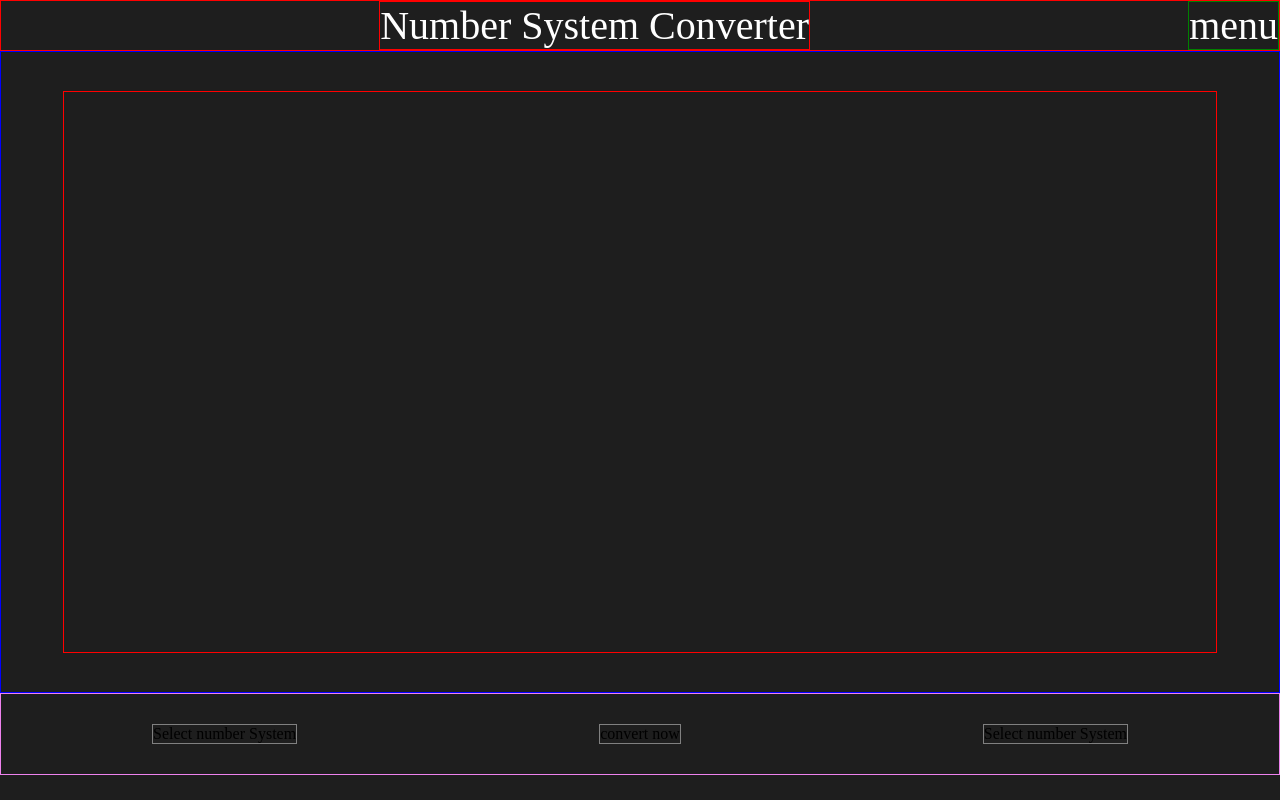
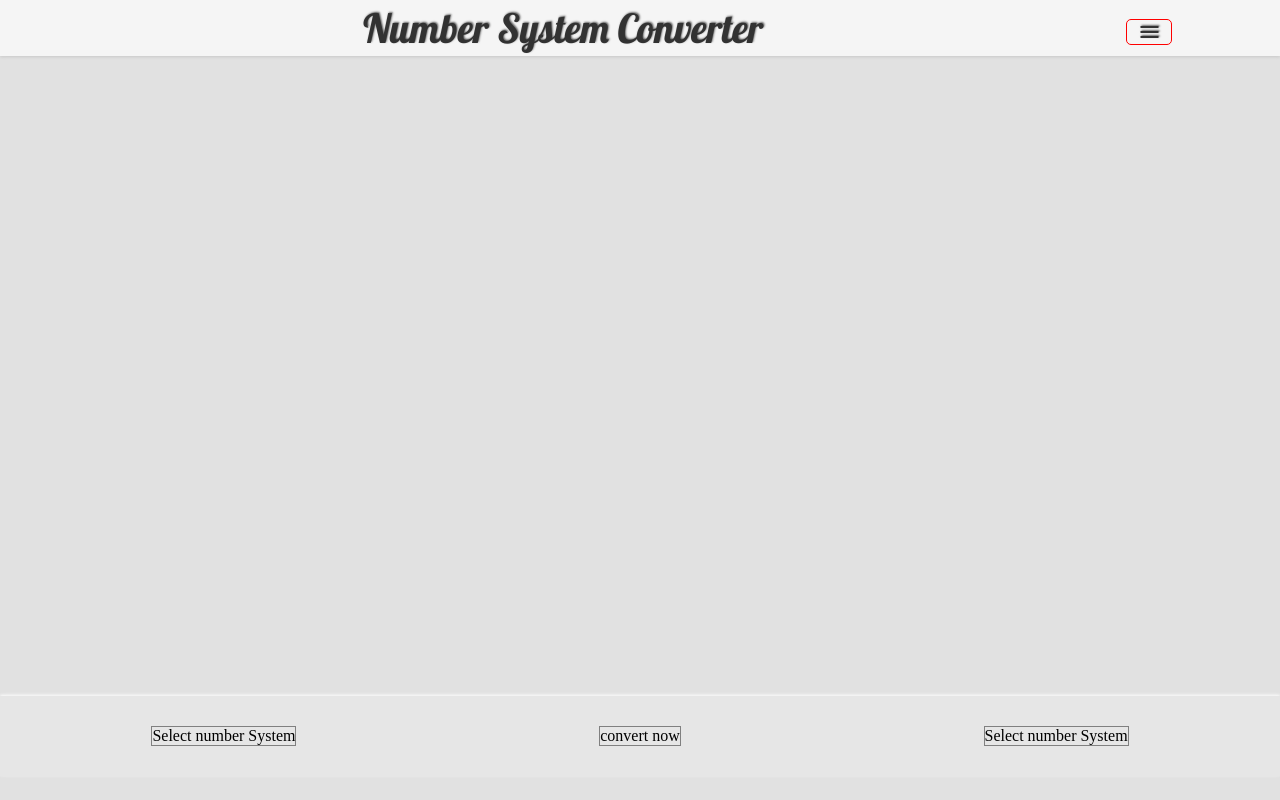
Before and after one commit to Jeruzael/number-sytem-converter, a website: page index.html in a window 1280 px wide. Drawn offline with Linux system fonts and the light colour scheme; a web font is replaced by a local one.

Commit message:
module added

```diff
--- a/css/Converter.css
+++ b/css/Converter.css
@@ -1,3 +1,8 @@
+
+
+
+/*----------------------------------------------------------------------------------------------------------------------------------------*/
+
 * {
 	margin: 0;
 	padding: 0;
@@ -12,30 +17,49 @@ body {
 	flex-direction: column;
 	width: 100%;
 	height: 100vh;
-	background-color: rgb(30, 30, 30);
+	background-color: rgb(225, 225, 225);
 	//position: absolute;
 }
 
 #header {
+	background-color: rgb(245, 245, 245);
+	box-shadow: 0px 1px 3px rgb(200, 200, 200);
 	font-size: 5vmin;
-	color: white;
-	border: 1px solid red;
+	color: rgb(50, 50, 50);
+	//border: 1px solid red;
 	display: flex;
 	flex-direction: row;
 	justify-content: space-between;
+	height: 7vh;
+	font-family: Estonia, cursive;
+	font-family: lobster, cursive;
+	text-shadow: 1px -1px 2px rgb(100, 100, 100);
 }
 
 #titleHeader {
-	border: 1px solid red;
+	//border: 1px solid red;
 	margin: auto;
+
 }
 
-#menu {
-	border: 1px solid green;
+#menux {
+	//border: 1px solid green;
+	width: 12vw;
+	margin-top: 0.5vh;
+
+}
+
+#menux span{
+	border: 1px solid red;
+	border-radius: 5px;
+	margin: auto;
+	//margin-top: 10px;
+	padding-left: 10px;
+	padding-right: 10px;
 }
 
 #solutionSpace {
-	border: 1px solid blue;
+	//border: 1px solid blue;
 	display: flex;
 
 	height: 80vh;
@@ -44,17 +68,19 @@ body {
 #content {
 	width: 90vw;
 	height: 70vh;
-	border: 1px solid red;
+	//border: 1px solid red;
 	margin: auto;
 }
 
 #foot {
 	display: flex;
 	flex-direction: row;
-	border: 1px solid violet;
+	//border: 1px solid violet;
 	//position: absolute;
 	bottom: 0px;
 	height: 10vh;
+	background-color: rgb(230, 230, 230);
+	box-shadow: 0px -1px 3px rgb(255, 255, 255);
 }
 
 #con1, #convert, #con2 {
--- a/index.html
+++ b/index.html
@@ -5,13 +5,17 @@
 	<meta name="viewport" content="width=device-width, initial-scale=1">
 	<title>NumSysCon</title>
 	<link rel="stylesheet" type="text/css" href="css/Converter.css">
+	<link rel="preconnect" href="https://fonts.googleapis.com">
+	<link rel="preconnect" href="https://fonts.gstatic.com" crossorigin>
+	<link href="https://fonts.googleapis.com/css2?family=Estonia&family=Lobster&display=swap" rel="stylesheet">
+	<link href="https://fonts.googleapis.com/icon?family=Material+Icons" rel="stylesheet">
 	<script type="text/javascript" src="js/Converter.js" async></script>
 </head>
 <body>
 	<div id="tableContainer">
 		<div id="header">
 			<div id="titleHeader"><span>Number System Converter</span></div>
-			<div id="menu"><span>menu</span></div>
+			<div id="menux"><span class="material-icons">menu</span></div>
 		</div>
 		<div id="body">
 			<div id="solutionSpace">
```
Also changed, not shown: package.json (added, +25 -0 lines), 3 other files.
